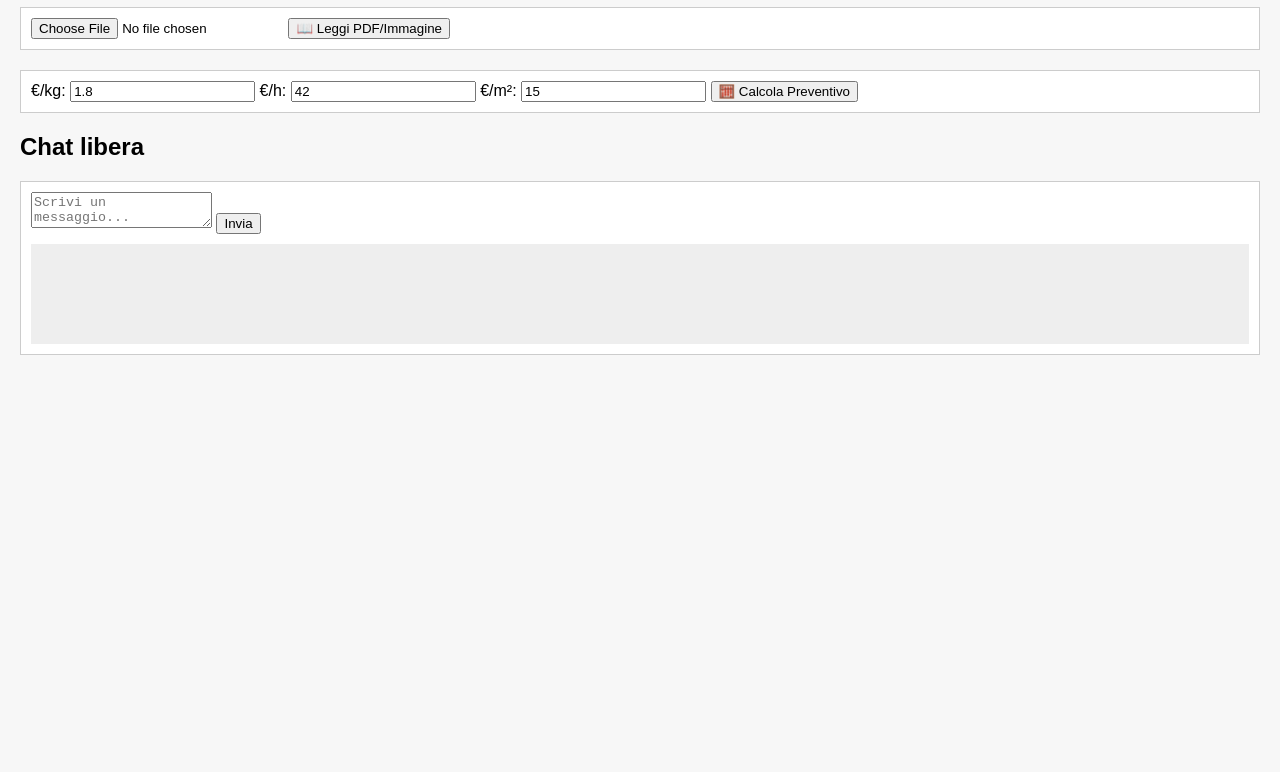
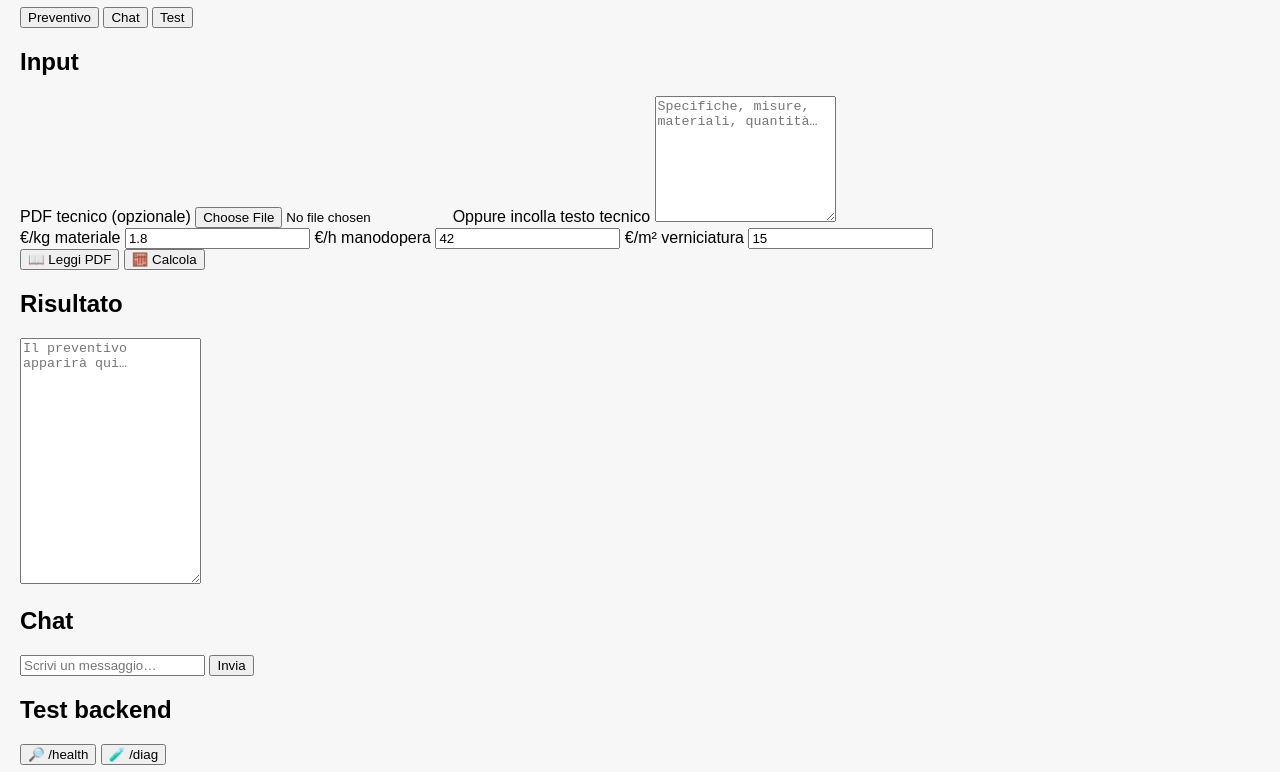
Before and after one commit to saicas2025/Preventivi-ai, a website: page index.html in a window 1280 px wide. Shown: the part 73-845 px from the top of the page. Before the commit the page ends 800 px from the top, so only its background shows below. Drawn offline with Linux system fonts and the light colour scheme; a script that the page names is missing.

Commit message:
Update index.html

```diff
--- a/index.html
+++ b/index.html
@@ -1,33 +1,78 @@
 <!DOCTYPE html>
 <html lang="it">
 <head>
-  <meta charset="UTF-8">
-  <title>Preventivo AI</title>
-  <link rel="stylesheet" href="style.css">
+  <meta charset="UTF-8" />
+  <meta name="viewport" content="width=device-width,initial-scale=1" />
+  <title>Preventivo AI + Chat</title>
+  <link rel="stylesheet" href="style.css" />
+  <!-- pdf.js per testo da PDF -->
+  <script src="https://cdnjs.cloudflare.com/ajax/libs/pdf.js/3.11.174/pdf.min.js"></script>
+  <script>pdfjsLib.GlobalWorkerOptions.workerSrc='https://cdnjs.cloudflare.com/ajax/libs/pdf.js/3.11.174/pdf.worker.min.js';</script>
 </head>
 <body>
-  <h1>Preventivo AI</h1>
+  <header><h1>Preventivo AI + Chat</h1></header>
 
-  <div id="upload">
-    <input type="file" id="fileInput" accept=".pdf,.png,.jpg,.jpeg" />
-    <button onclick="readFile()">📖 Leggi PDF/Immagine</button>
-  </div>
+  <nav class="tabs">
+    <button data-tab="quote" class="active">Preventivo</button>
+    <button data-tab="chat">Chat</button>
+    <button data-tab="test">Test</button>
+  </nav>
 
-  <div id="controls">
-    <label>€/kg: <input id="prezzoKg" type="number" value="1.8"></label>
-    <label>€/h: <input id="prezzoOra" type="number" value="42"></label>
-    <label>€/m²: <input id="prezzoVerniciatura" type="number" value="15"></label>
-    <button onclick="calcola()">🧮 Calcola Preventivo</button>
-  </div>
+  <main>
+    <!-- Preventivo -->
+    <section id="tab-quote" class="tab active">
+      <div class="panel">
+        <h2>Input</h2>
+        <label>PDF tecnico (opzionale)
+          <input id="pdfInput" type="file" accept="application/pdf" />
+        </label>
+        <label class="full">Oppure incolla testo tecnico
+          <textarea id="rawText" rows="8" placeholder="Specifiche, misure, materiali, quantità…"></textarea>
+        </label>
+        <div class="grid">
+          <label>€/kg materiale <input id="eurKg" type="number" step="0.01" value="1.8"></label>
+          <label>€/h manodopera <input id="eurH" type="number" step="0.01" value="42"></label>
+          <label>€/m² verniciatura <input id="eurMq" type="number" step="0.01" value="15"></label>
+        </div>
+        <div class="actions">
+          <button id="extractBtn">📖 Leggi PDF</button>
+          <button id="quoteBtn" class="primary">🧮 Calcola</button>
+        </div>
+        <p id="status" class="status"></p>
+      </div>
+      <div class="panel">
+        <h2>Risultato</h2>
+        <textarea id="result" class="mono" rows="16" placeholder="Il preventivo apparirà qui…"></textarea>
+      </div>
+    </section>
 
-  <div id="risultato"></div>
+    <!-- Chat -->
+    <section id="tab-chat" class="tab">
+      <div class="panel">
+        <h2>Chat</h2>
+        <div id="chatBox" class="chatbox"></div>
+        <div class="row">
+          <input id="chatInput" placeholder="Scrivi un messaggio…" />
+          <button id="sendBtn" class="primary">Invia</button>
+        </div>
+        <p id="chatStatus" class="status"></p>
+      </div>
+    </section>
 
-  <h2>Chat libera</h2>
-  <div id="chat">
-    <textarea id="chatInput" placeholder="Scrivi un messaggio..."></textarea>
-    <button onclick="mandaMessaggio()">Invia</button>
-    <div id="chatOutput"></div>
-  </div>
+    <!-- Test -->
+    <section id="tab-test" class="tab">
+      <div class="panel">
+        <h2>Test backend</h2>
+        <div class="row">
+          <button id="pingBtn">🔎 /health</button>
+          <button id="diagBtn">🧪 /diag</button>
+        </div>
+        <pre id="testOut" class="mono" style="min-height:120px;margin-top:10px"></pre>
+      </div>
+    </section>
+  </main>
+
+  <footer><small>© WebApp • GitHub Pages + backend esterno</small></footer>
 
   <script src="config.js"></script>
   <script src="app.js"></script>
```
